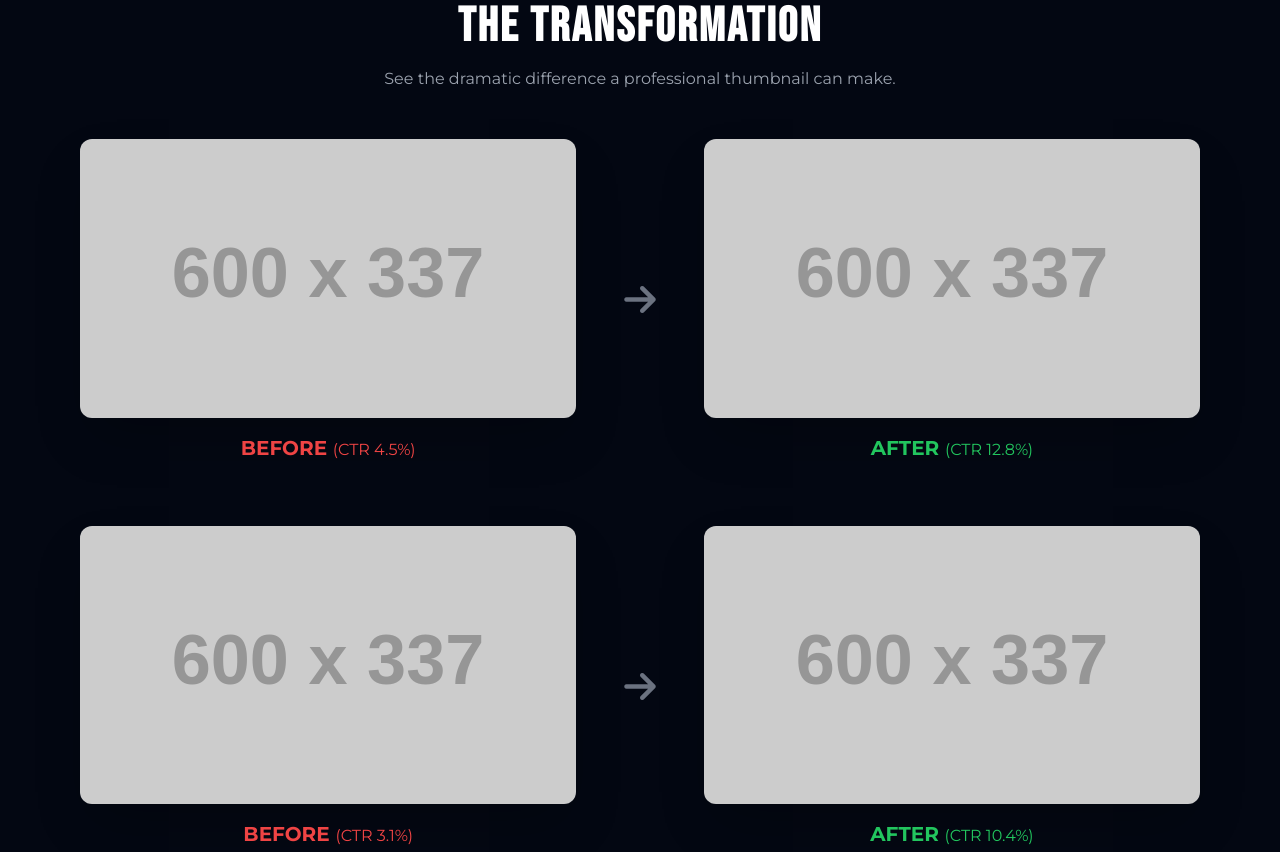
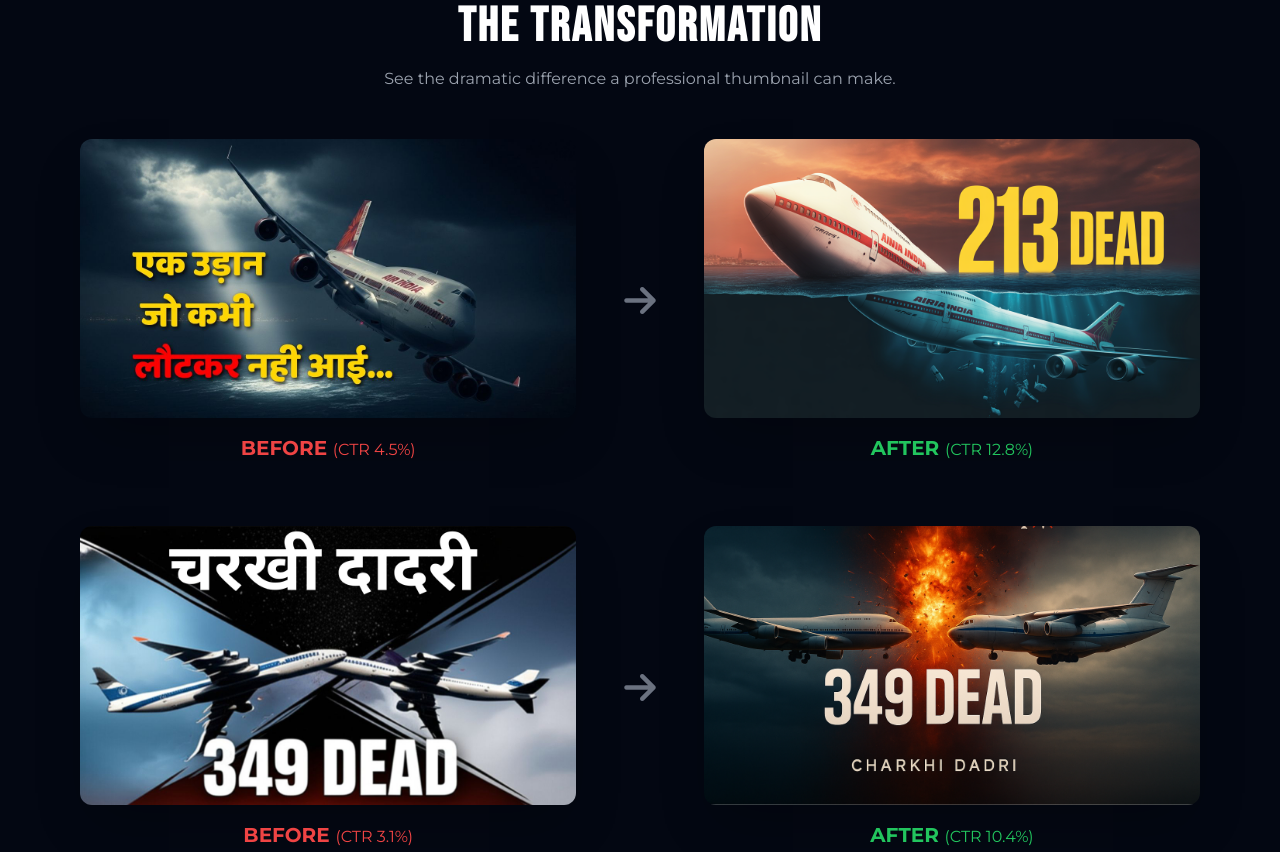
Before and after one commit to honey160/thumbnails-Nishant, a plain HTML site: page index.html in a window 1280 px wide. Shown: the part 1715-2567 px from the top of the page. Drawn offline with nearby package versions, Linux system fonts and the light colour scheme; placeholder pictures from the web are drawn by us.

Commit message:
Update index.html

```diff
--- a/index.html
+++ b/index.html
@@ -159,28 +159,28 @@
                 <!-- Before/After Set 1 -->
                 <div class="flex flex-col md:flex-row justify-center items-center gap-8 md:gap-12">
                     <div class="flex-1 flex flex-col items-center">
-                        <img src="https://placehold.co/600x337/f3f4f6/000000?text=Before" alt="Before Thumbnail" class="w-full h-auto object-cover rounded-xl shadow-2xl">
+                        <img src="Thumbnails/Before 2.jpg" alt="Before Thumbnail" class="w-full h-auto object-cover rounded-xl shadow-2xl">
                         <p class="mt-4 text-red-500 font-bold text-xl uppercase">Before <span class="text-base font-normal">(CTR 4.5%)</span></p>
                     </div>
                     <div class="text-4xl text-gray-500 hidden md:block">
                         <i class="fas fa-arrow-right"></i>
                     </div>
                     <div class="flex-1 flex flex-col items-center">
-                        <img src="https://placehold.co/600x337/60a5fa/ffffff?text=After" alt="After Thumbnail" class="w-full h-auto object-cover rounded-xl shadow-2xl">
+                        <img src="Thumbnails/After 2.png" alt="After Thumbnail" class="w-full h-auto object-cover rounded-xl shadow-2xl">
                         <p class="mt-4 text-green-500 font-bold text-xl uppercase">After <span class="text-base font-normal">(CTR 12.8%)</span></p>
                     </div>
                 </div>
                 <!-- Before/After Set 2 -->
                 <div class="flex flex-col md:flex-row justify-center items-center gap-8 md:gap-12">
                     <div class="flex-1 flex flex-col items-center">
-                        <img src="https://placehold.co/600x337/f3f4f6/000000?text=Before" alt="Before Thumbnail 2" class="w-full h-auto object-cover rounded-xl shadow-2xl">
+                        <img src="Thumbnails/hii.jpg" alt="Before Thumbnail 2" class="w-full h-auto object-cover rounded-xl shadow-2xl">
                         <p class="mt-4 text-red-500 font-bold text-xl uppercase">Before <span class="text-base font-normal">(CTR 3.1%)</span></p>
                     </div>
                     <div class="text-4xl text-gray-500 hidden md:block">
                         <i class="fas fa-arrow-right"></i>
                     </div>
                     <div class="flex-1 flex flex-col items-center">
-                        <img src="https://placehold.co/600x337/fb923c/ffffff?text=After" alt="After Thumbnail 2" class="w-full h-auto object-cover rounded-xl shadow-2xl">
+                        <img src="Thumbnails/Thumbnail 2.png" alt="After Thumbnail 2" class="w-full h-auto object-cover rounded-xl shadow-2xl">
                         <p class="mt-4 text-green-500 font-bold text-xl uppercase">After <span class="text-base font-normal">(CTR 10.4%)</span></p>
                     </div>
                 </div>
```
